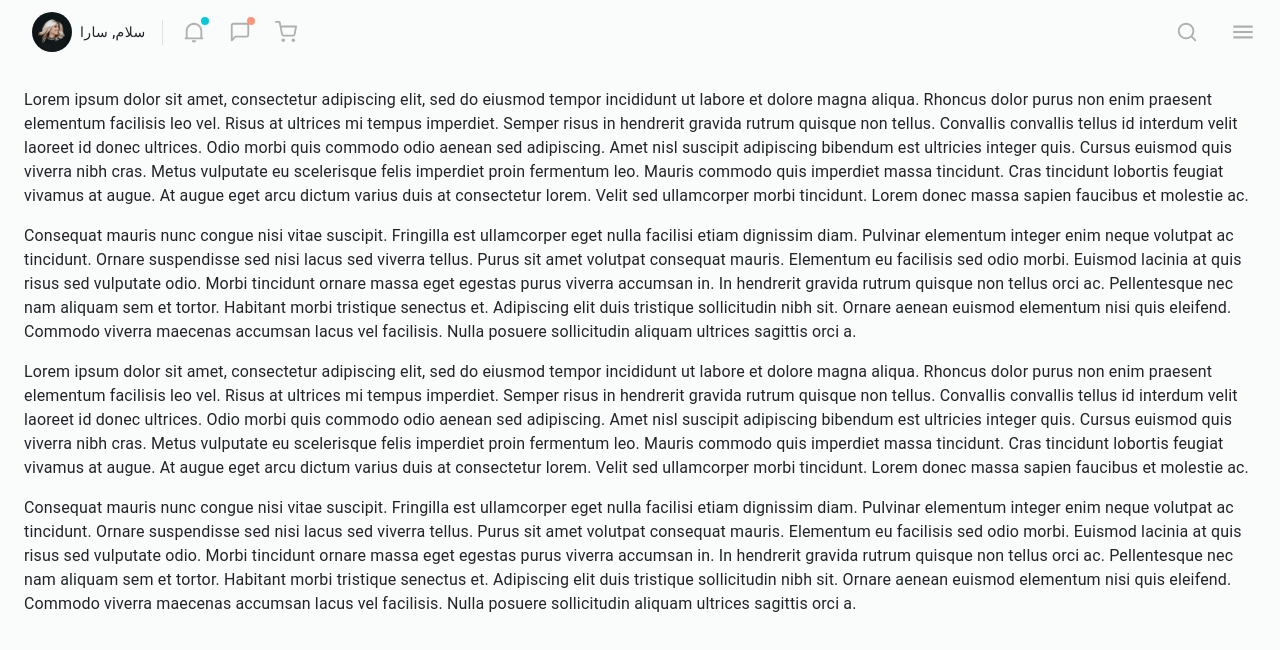
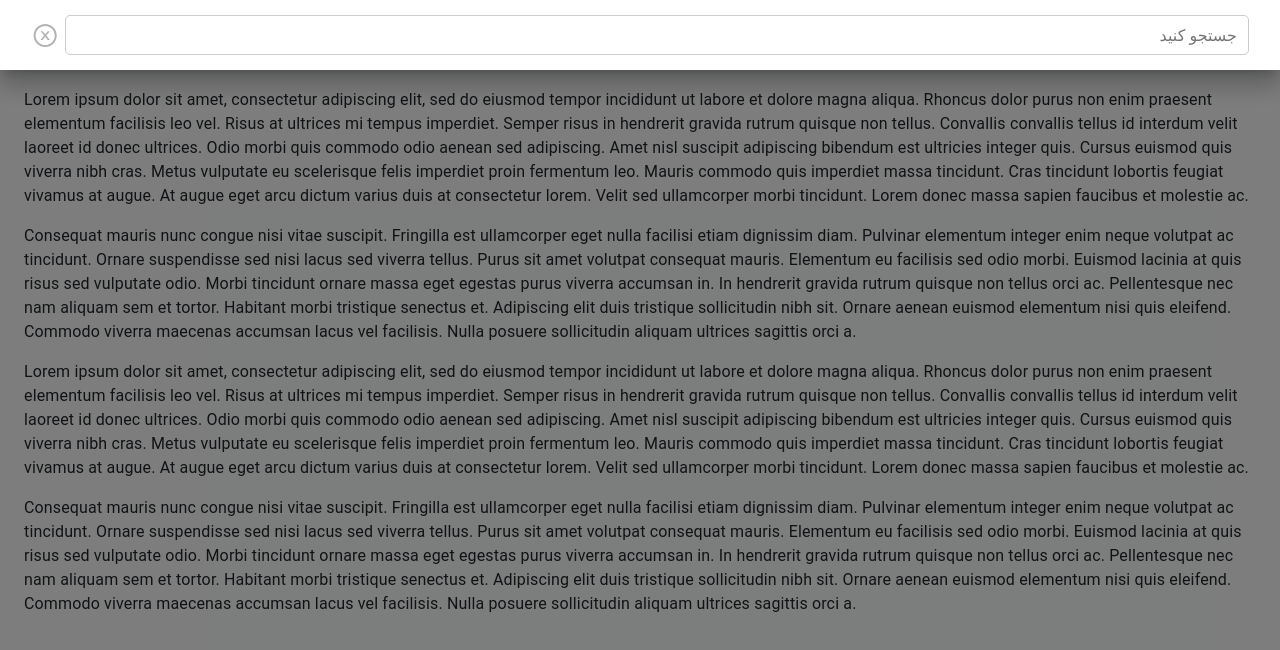
Before and after one commit to DevPhorez/flexy-phorez-dashboard, a React (Create React App) app: page / in a window 1280 px wide. Both pictures are taken after a click on the button 1187 px from the left and 32 px from the top of the page. Shown: the top 650 px of the page. Built offline with nearby package versions, Linux system fonts and the light colour scheme.

Commit message:
Add Search box

```diff
--- a/src/Components/Header/Header.tsx
+++ b/src/Components/Header/Header.tsx
@@ -13,6 +13,9 @@ import { AppBarProps as MuiAppBarProps } from "@mui/material/AppBar/AppBar";
 
 // @ts-ignore
 import { drawerWidth } from "../../App.tsx";
+
+// @ts-ignore
+import Search from "./Search.tsx";
 
 interface AppBarProps extends MuiAppBarProps {
 	open?: boolean;
@@ -72,7 +75,7 @@ function Header ({ open, setOpen }) {
 					<IconButton
 						style={ { color: 'rgba(0, 0, 0, .2)' } }
 						color="inherit"
-						aria-label="search in site"
+						aria-label="messages"
 						sx={ { padding: '.75rem' } }
 					>
 						<Badge color="warning" variant="dot">
@@ -82,22 +85,14 @@ function Header ({ open, setOpen }) {
 					<IconButton
 						style={ { color: 'rgba(0, 0, 0, .2)' } }
 						color="inherit"
-						aria-label="search in site"
+						aria-label="basket"
 						sx={ { padding: '.75rem' } }
 					>
 						<FiShoppingCart color='rgba(0, 0, 0, .3)' size={22} />
 					</IconButton>
 				</div>
 				<div>
-					<IconButton
-						style={ { color: 'rgba(0, 0, 0, .2)' } }
-						color="inherit"
-						aria-label="search in site"
-						className='me-2'
-						sx={ { padding: '.75rem' } }
-					>
-						<RiSearchLine color='rgba(0, 0, 0, .3)' size={22} />
-					</IconButton>
+					<Search />
 					<IconButton
 						style={ { color: 'rgba(0, 0, 0, .2)' } }
 						color="inherit"
--- /dev/null
+++ b/src/Components/Header/Search.tsx
@@ -0,0 +1,53 @@
+import { IconButton, Drawer, TextField } from "@mui/material";
+import * as React from "react";
+
+import { AiOutlineCloseCircle } from 'react-icons/ai'
+import { RiSearchLine } from 'react-icons/ri';
+
+function Search () {
+
+	const [open, setOpen] = React.useState(false)
+
+	const toggleDrawer =
+		(anchor: 'top', open: boolean) =>
+			(event: React.KeyboardEvent | React.MouseEvent) => {
+				if (
+					event.type === 'keydown' &&
+					((event as React.KeyboardEvent).key === 'Tab' ||
+				(event as React.KeyboardEvent).key === 'Shift')
+			) {
+					return;
+				}
+
+				setOpen(open)
+			};
+
+	return (
+		<>
+            <IconButton
+                style={ { color: 'rgba(0, 0, 0, .2)' } }
+                color="inherit"
+                aria-label="search in site"
+                className='me-2'
+                sx={ { padding: '.75rem' } }
+                onClick={toggleDrawer('top', true)}
+            >
+                <RiSearchLine color='rgba(0, 0, 0, .3)' size={22} />
+            </IconButton>
+			<Drawer
+				anchor={'top'}
+				open={open}
+				onClose={toggleDrawer('top', false)}
+            >
+                <div className='d-flex align-items-center mx-3 p-3'>
+                    <AiOutlineCloseCircle className='pointer' color='rgba(0, 0, 0, .3)' size={27} onClick={toggleDrawer('top', false)} />
+                    <div className='d-grid g-3 w-100'>
+                        <input className='input ms-2 rtl' type="text" placeholder='جستجو کنید' />
+                    </div>
+                </div>
+            </Drawer>
+		</>
+	)
+}
+
+export default Search
--- a/src/style.css
+++ b/src/style.css
@@ -12,3 +12,27 @@
 body {
     background-color: var(--light) !important;
 }
+
+.pointer {
+    cursor: pointer !important;
+}
+
+.input {
+    border: 1px solid transparent;
+    outline: 1px solid #ccc;
+    border-radius: 4px;
+    padding: 6px 10px;
+}
+
+.input:hover {
+    outline: 1px solid #000;
+}
+
+input:focus {
+    border: 1px solid var(--info) !important;
+    outline: 1px solid var(--info) !important;
+}
+
+.rtl {
+    direction: rtl !important;
+}
```
